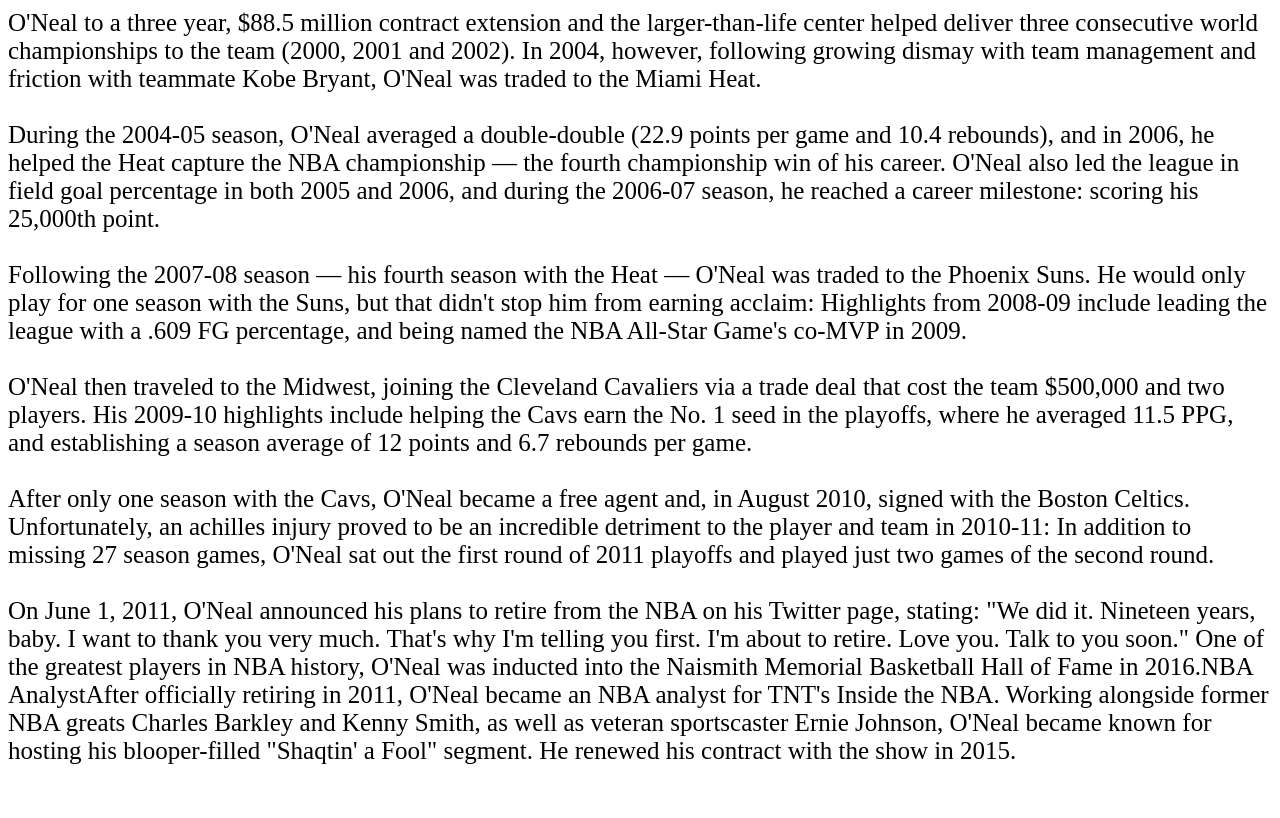
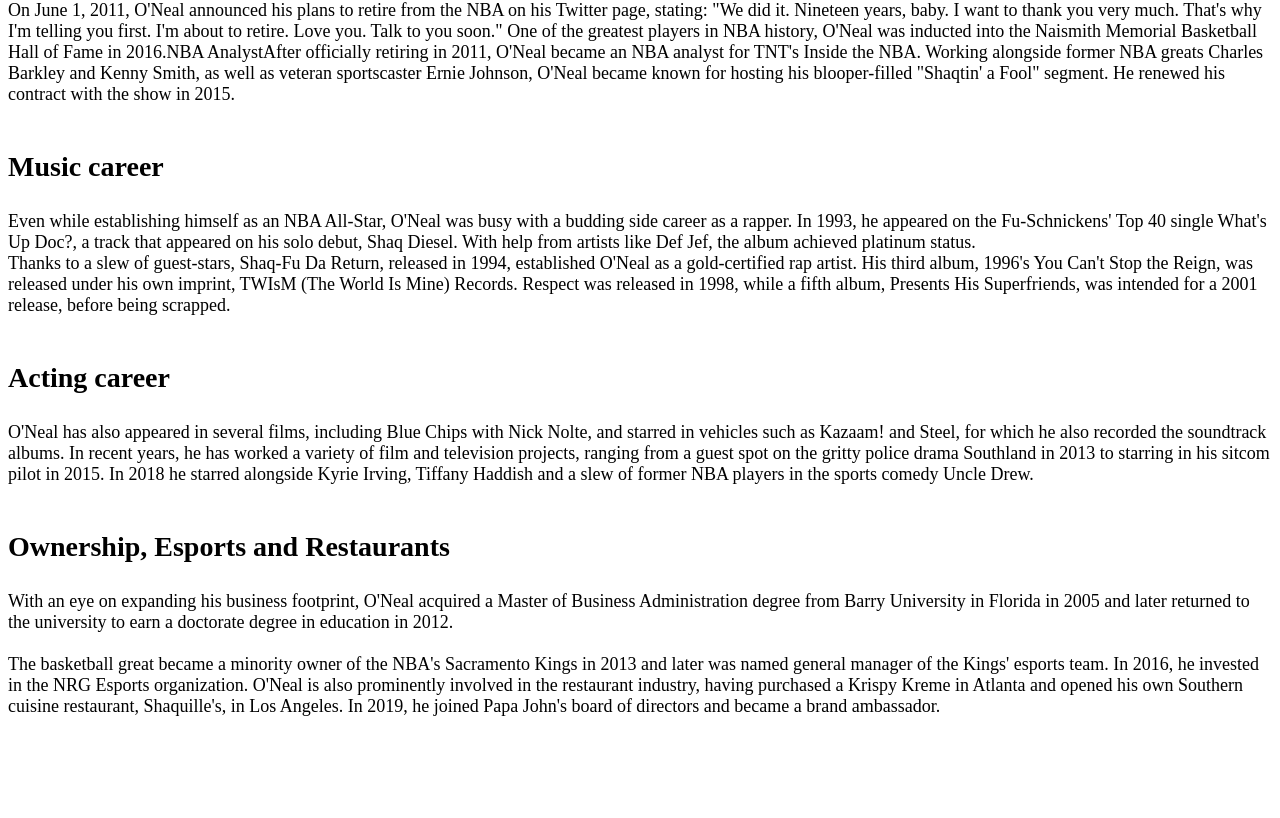
Before and after one commit to BogySounds1/Shaquile-O-Neal-biography, a plain HTML site: page index.html in a window 1280 px wide. Shown: the part 1242-2060 px from the top of the page. After the commit the page ends 1967 px from the top, so only its background shows below. Drawn offline with Linux system fonts and the light colour scheme.

Commit message:
Styled new information
Styled - Professional Basketball and Stats, Music career, Acting career,  Ownership, Esports and Restaurants

```diff
--- a/main.css
+++ b/main.css
@@ -6,30 +6,48 @@
 
   h2 {
     color:black;
-    font-size: 35px;
+    font-size: 28px;
     fonth1-family: 'Trebuchet MS', 'Lucida Sans Unicode', 'Lucida Grande', 'Lucida Sans', Arial, sans-serif;
   }
 
   h3 {
     color:black;
-    font-size: 45px;
+    font-size: 28px;
     fonth1-family: 'Trebuchet MS', 'Lucida Sans Unicode', 'Lucida Grande', 'Lucida Sans', Arial, sans-serif;
   }
 
   p1 {
     color:black;
-    font-size: 25px;
+    font-size: 18px;
     fonth1-family: 'Trebuchet MS', 'Lucida Sans Unicode', 'Lucida Grande', 'Lucida Sans', Arial, sans-serif;
   }
 
   p2 {
     color:black;
-    font-size: 25px;
+    font-size: 18px;
     fonth1-family: 'Trebuchet MS', 'Lucida Sans Unicode', 'Lucida Grande', 'Lucida Sans', Arial, sans-serif;
   }
 
   p3 {
     color:black;
-    font-size: 25px;
+    font-size: 18px;
     fonth1-family: 'Trebuchet MS', 'Lucida Sans Unicode', 'Lucida Grande', 'Lucida Sans', Arial, sans-serif;
   }
+
+  p4 {
+    color:black;
+    font-size: 18px;
+    fonth1-family: 'Trebuchet MS', 'Lucida Sans Unicode', 'Lucida Grande', 'Lucida Sans', Arial, sans-serif;
+  }
+
+  p5 {
+    color:black;
+    font-size: 18px;
+    fonth1-family: 'Trebuchet MS', 'Lucida Sans Unicode', 'Lucida Grande', 'Lucida Sans', Arial, sans-serif;
+  }
+
+  p6 {
+    color:black;
+    font-size: 18px;
+    fonth1-family: 'Trebuchet MS', 'Lucida Sans Unicode', 'Lucida Grande', 'Lucida Sans', Arial, sans-serif;
+  }
```
